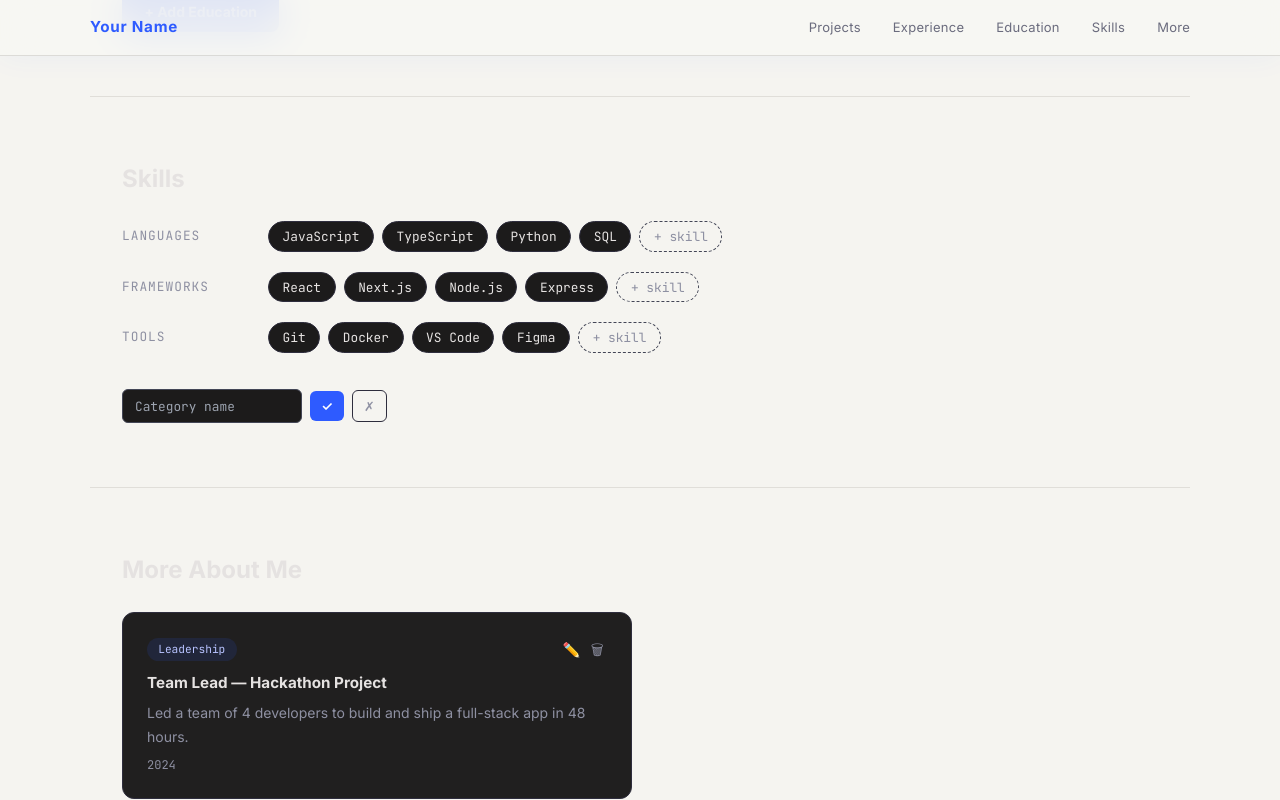
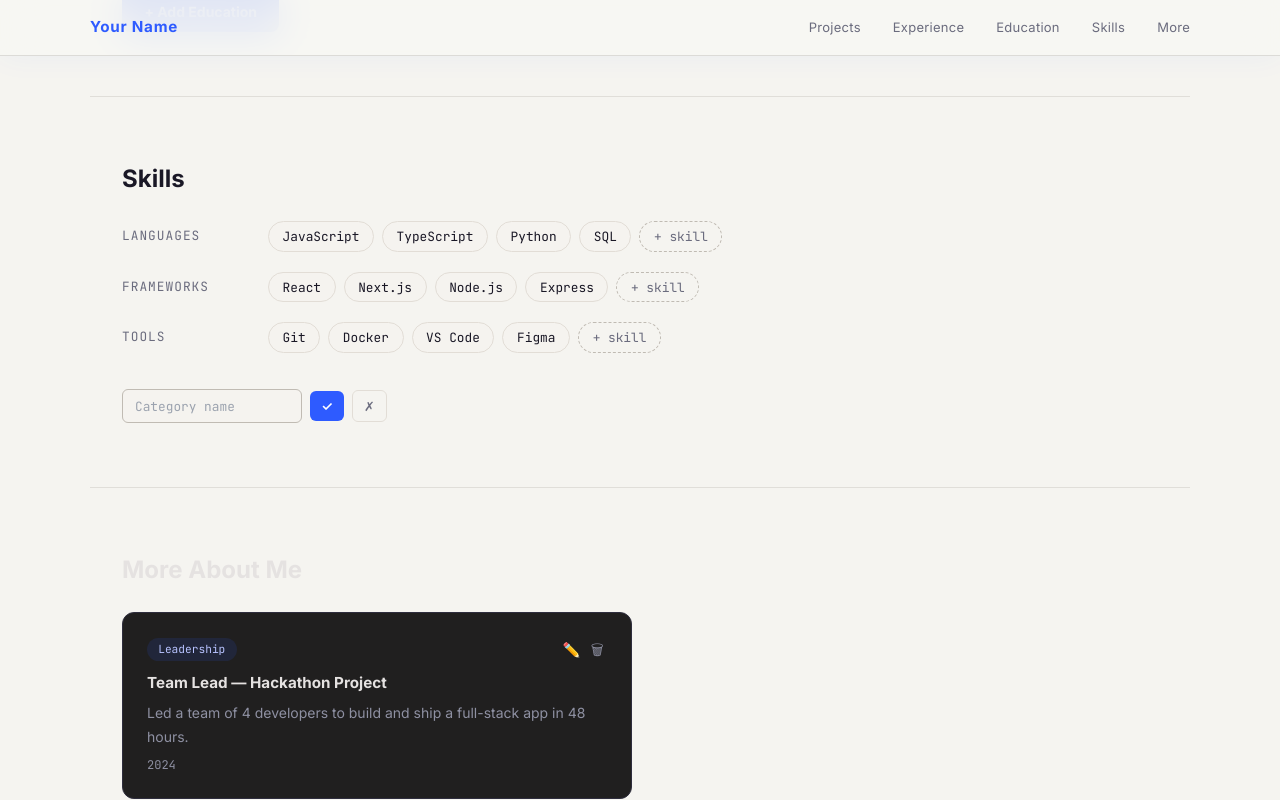
Before and after one commit to mainuddinMains/devfolio, a Next.js app: page / in a window 1280 px wide. Both pictures are taken after typing "Sample", "name@example.com", "Sample" into the empty fields and a click on the button "+ Add Category". Shown: the part 1608-2408 px from the top of the page. Built offline with nearby package versions, Linux system fonts and the light colour scheme.

Commit message:
Restyle skills section for light theme

```diff
--- a/components/SkillsSection.tsx
+++ b/components/SkillsSection.tsx
@@ -42,9 +42,9 @@ function SkillPill({ name, onDelete }: SkillPillProps) {
     >
       <span
         style={{
-          background: '#1c1b1b',
-          border: '1px solid #2e2d3d',
-          color: '#e5e2e1',
+          background: '#f5f3ef',
+          border: '1px solid #e2ddd6',
+          color: '#1a1826',
           fontFamily: 'var(--font-mono)',
           fontSize: '0.8rem',
           borderRadius: '20px',
@@ -114,10 +114,10 @@ function AddSkillInput({ onSave, onCancel }: AddSkillInputProps) {
         }}
         style={{
           width: '120px',
-          background: '#1c1b1b',
-          border: '1px solid #434656',
+          background: '#f5f3ef',
+          border: '1px solid #c0bbb3',
           borderRadius: '20px',
-          color: '#e5e2e1',
+          color: '#1a1826',
           fontFamily: 'var(--font-mono)',
           fontSize: '0.8rem',
           padding: '0.3rem 0.75rem',
@@ -176,10 +176,10 @@ function AddCategoryInput({ onSave, onCancel }: AddCategoryInputProps) {
           if (e.key === 'Escape') onCancel()
         }}
         style={{
-          background: '#1c1b1b',
-          border: '1px solid #434656',
+          background: '#f5f3ef',
+          border: '1px solid #c0bbb3',
           borderRadius: '6px',
-          color: '#e5e2e1',
+          color: '#1a1826',
           fontFamily: 'var(--font-mono)',
           fontSize: '0.8rem',
           padding: '0.4rem 0.75rem',
@@ -207,8 +207,8 @@ function AddCategoryInput({ onSave, onCancel }: AddCategoryInputProps) {
         onClick={onCancel}
         style={{
           background: 'none',
-          color: '#8e90a2',
-          border: '1px solid #2e2d3d',
+          color: '#6b6c7e',
+          border: '1px solid #e2ddd6',
           borderRadius: '6px',
           padding: '0.35rem 0.7rem',
           fontSize: '0.8rem',
@@ -249,7 +249,7 @@ function CategoryRow({ category, skills, onDeleteSkill, onAddSkill }: CategoryRo
         style={{
           fontFamily: 'var(--font-mono)',
           fontSize: '0.8rem',
-          color: '#8e90a2',
+          color: '#6b6c7e',
           textTransform: 'uppercase',
           letterSpacing: '0.08em',
           minWidth: '130px',
@@ -284,8 +284,8 @@ function CategoryRow({ category, skills, onDeleteSkill, onAddSkill }: CategoryRo
             onClick={() => setAddingSkill(true)}
             style={{
               background: 'none',
-              border: '1px dashed #434656',
-              color: '#8e90a2',
+              border: '1px dashed #c0bbb3',
+              color: '#6b6c7e',
               fontFamily: 'var(--font-mono)',
               fontSize: '0.8rem',
               borderRadius: '20px',
@@ -294,12 +294,12 @@ function CategoryRow({ category, skills, onDeleteSkill, onAddSkill }: CategoryRo
               transition: 'border-color 0.15s, color 0.15s',
             }}
             onMouseEnter={(e) => {
-              ;(e.currentTarget as HTMLElement).style.borderColor = '#8e90a2'
-              ;(e.currentTarget as HTMLElement).style.color = '#e5e2e1'
+              ;(e.currentTarget as HTMLElement).style.borderColor = '#6b6c7e'
+              ;(e.currentTarget as HTMLElement).style.color = '#1a1826'
             }}
             onMouseLeave={(e) => {
-              ;(e.currentTarget as HTMLElement).style.borderColor = '#434656'
-              ;(e.currentTarget as HTMLElement).style.color = '#8e90a2'
+              ;(e.currentTarget as HTMLElement).style.borderColor = '#c0bbb3'
+              ;(e.currentTarget as HTMLElement).style.color = '#6b6c7e'
             }}
           >
             + skill
@@ -363,7 +363,7 @@ export default function SkillsSection() {
 
   return (
     <section id="skills" style={{ padding: '4rem 2rem', maxWidth: '1100px', margin: '0 auto' }}>
-      <h2 style={{ fontSize: '1.5rem', fontWeight: 700, color: '#e5e2e1', marginBottom: '1.5rem' }}>
+      <h2 style={{ fontSize: '1.5rem', fontWeight: 700, color: '#1a1826', marginBottom: '1.5rem' }}>
         Skills
       </h2>
 
@@ -388,8 +388,8 @@ export default function SkillsSection() {
           onClick={() => setAddingCategory(true)}
           style={{
             background: 'none',
-            border: '1px dashed #434656',
-            color: '#8e90a2',
+            border: '1px dashed #c0bbb3',
+            color: '#6b6c7e',
             borderRadius: '8px',
             padding: '0.5rem 1.2rem',
             fontSize: '0.875rem',
@@ -398,12 +398,12 @@ export default function SkillsSection() {
             transition: 'border-color 0.15s, color 0.15s',
           }}
           onMouseEnter={(e) => {
-            ;(e.currentTarget as HTMLElement).style.borderColor = '#8e90a2'
-            ;(e.currentTarget as HTMLElement).style.color = '#e5e2e1'
+            ;(e.currentTarget as HTMLElement).style.borderColor = '#6b6c7e'
+            ;(e.currentTarget as HTMLElement).style.color = '#1a1826'
           }}
           onMouseLeave={(e) => {
-            ;(e.currentTarget as HTMLElement).style.borderColor = '#434656'
-            ;(e.currentTarget as HTMLElement).style.color = '#8e90a2'
+            ;(e.currentTarget as HTMLElement).style.borderColor = '#c0bbb3'
+            ;(e.currentTarget as HTMLElement).style.color = '#6b6c7e'
           }}
         >
           + Add Category
```
